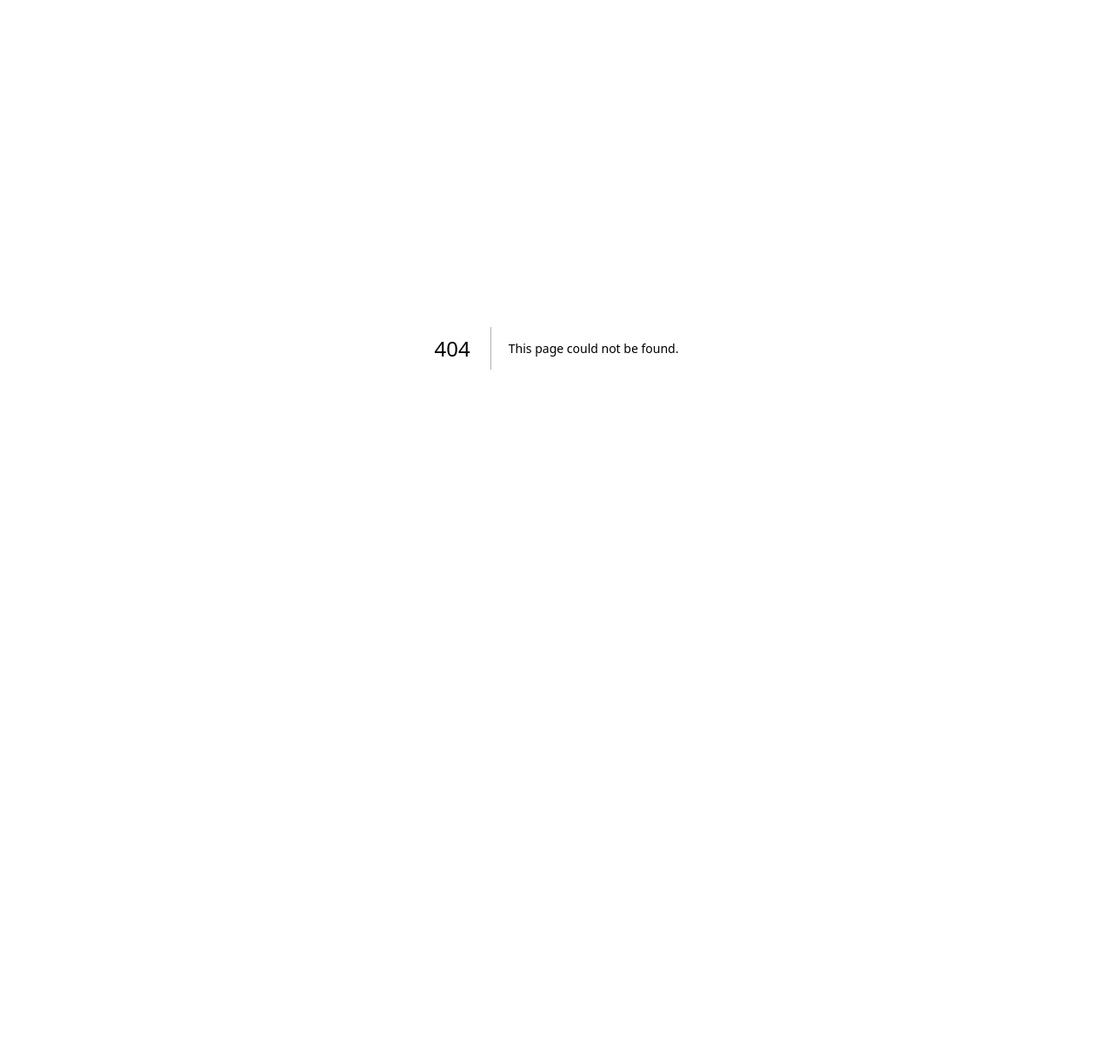
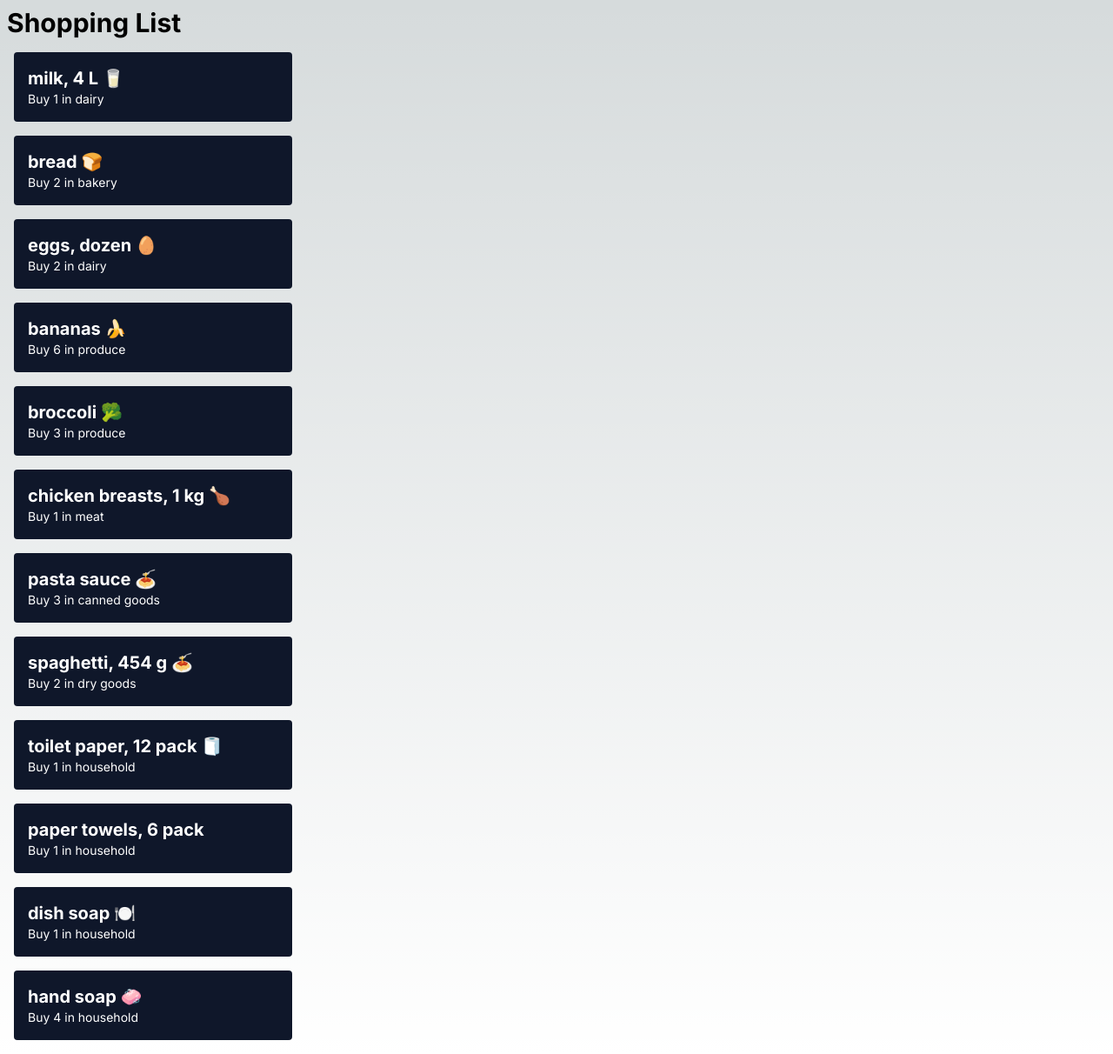
Before and after one commit to jincabia/cprg306-assignments, a Next.js app: page /week-3 in a window 1280 px wide. Before the commit this address had no page. Shown: the whole page at 87% size. Before the commit the page ends 800 px from the top, so only its background shows below. Built offline with nearby package versions, Linux system fonts and the light colour scheme.

Commit message:
week-3
Changed Title and finished week-3

```diff
--- a/app/layout.js
+++ b/app/layout.js
@@ -4,7 +4,7 @@
 const inter = Inter({ subsets: ['latin'] })
 
 export const metadata = {
-  title: 'Create Next App',
+  title: 'Shopping List',
   description: 'Generated by create next app',
 }
 
--- a/app/page.js
+++ b/app/page.js
@@ -5,6 +5,7 @@
       <main>
         <h1>CPRG306: Web Dev 2 - Assignments</h1>
         <Link href="./week-2">Week 2 Page</Link>
+        <Link href="./week-3">Week 3 Page</Link>
       </main>
     );
   }
--- /dev/null
+++ b/app/week-3/item-list.js
@@ -0,0 +1,100 @@
+import { Item } from "./item"
+export function ItemList() {
+
+    const item1 = {
+        name: "milk, 4 L 🥛",
+        quantity: 1,
+        category: "dairy",
+      };
+
+      const item2 = {
+        name: "bread 🍞",
+        quantity: 2,
+        category: "bakery",
+      };
+
+      const item3 = {
+        name: "eggs, dozen 🥚",
+        quantity: 2,
+        category: "dairy",
+      };
+
+      const item4 = {
+        name: "bananas 🍌",
+        quantity: 6,
+        category: "produce",
+      };
+
+      const item5 = {
+        name: "broccoli 🥦",
+        quantity: 3,
+        category: "produce",
+      };
+
+      const item6 = {
+        name: "chicken breasts, 1 kg 🍗",
+        quantity: 1,
+        category: "meat",
+      };
+
+      const item7 = {
+        name: "pasta sauce 🍝",
+        quantity: 3,
+        category: "canned goods",
+      };
+
+      const item8 = {
+        name: "spaghetti, 454 g 🍝",
+        quantity: 2,
+        category: "dry goods",
+      };
+
+      const item9 = {
+        name: "toilet paper, 12 pack 🧻",
+        quantity: 1,
+        category: "household",
+      };
+
+      const item10 = {
+        name: "paper towels, 6 pack",
+        quantity: 1,
+        category: "household",
+      };
+
+      const item11 = {
+        name: "dish soap 🍽️",
+        quantity: 1,
+        category: "household",
+      };
+
+      const item12 = {
+        name: "hand soap 🧼",
+        quantity: 4,
+        category: "household",
+      };
+
+
+
+    return (
+        <ul>
+            <li><Item name={item1.name} quantity={item1.quantity} category={item1.category}/> </li>
+            <li><Item name={item2.name} quantity={item2.quantity} category={item2.category}/></li>
+            <li><Item name={item3.name} quantity={item3.quantity} category={item3.category}/></li>
+            <li><Item name={item4.name} quantity={item4.quantity} category={item4.category}/></li>
+            <li><Item name={item5.name} quantity={item5.quantity} category={item5.category}/></li>
+            <li><Item name={item6.name} quantity={item6.quantity} category={item6.category}/></li>
+            <li> <Item name={item7.name} quantity={item7.quantity} category={item7.category}/></li>
+            <li> <Item name={item8.name} quantity={item8.quantity} category={item8.category}/></li>
+            <li> <Item name={item9.name} quantity={item9.quantity} category={item9.category}/></li>
+            <li> <Item name={item10.name} quantity={item10.quantity} category={item10.category}/></li>
+            <li> <Item name={item11.name} quantity={item11.quantity} category={item11.category}/></li>
+
+            <li> <Item name={item12.name} quantity={item12.quantity} category={item12.category}/></li>
+
+
+        </ul>
+
+
+
+    );
+  }
--- /dev/null
+++ b/app/week-3/item.js
@@ -0,0 +1,14 @@
+export function Item(props) {
+
+
+    return (
+        // name,quantity,category
+
+       <div className=" m-4 p-4 text-white bg-slate-900 rounded w-1/4 h-1/3 ">
+        <h2 className="font-bold text-xl">{props.name}</h2>
+        <p className="text-sm">Buy {props.quantity} in {props.category}</p>
+       </div>
+
+
+    );
+  }
--- /dev/null
+++ b/app/week-3/page.js
@@ -0,0 +1,17 @@
+import { ItemList } from "./item-list"
+// import { StudentInfo } from "./student-info";
+// name,quantity,category
+export default function Page() {
+    const item12 = {
+        name: "hand soap 🧼",
+        quantity: 4,
+        category: "household",
+      };
+    return (
+      <main>
+        <h1 className="text-3xl font-bold m-2">Shopping List</h1>
+
+        <ItemList></ItemList>
+      </main>
+    );
+  }
```
